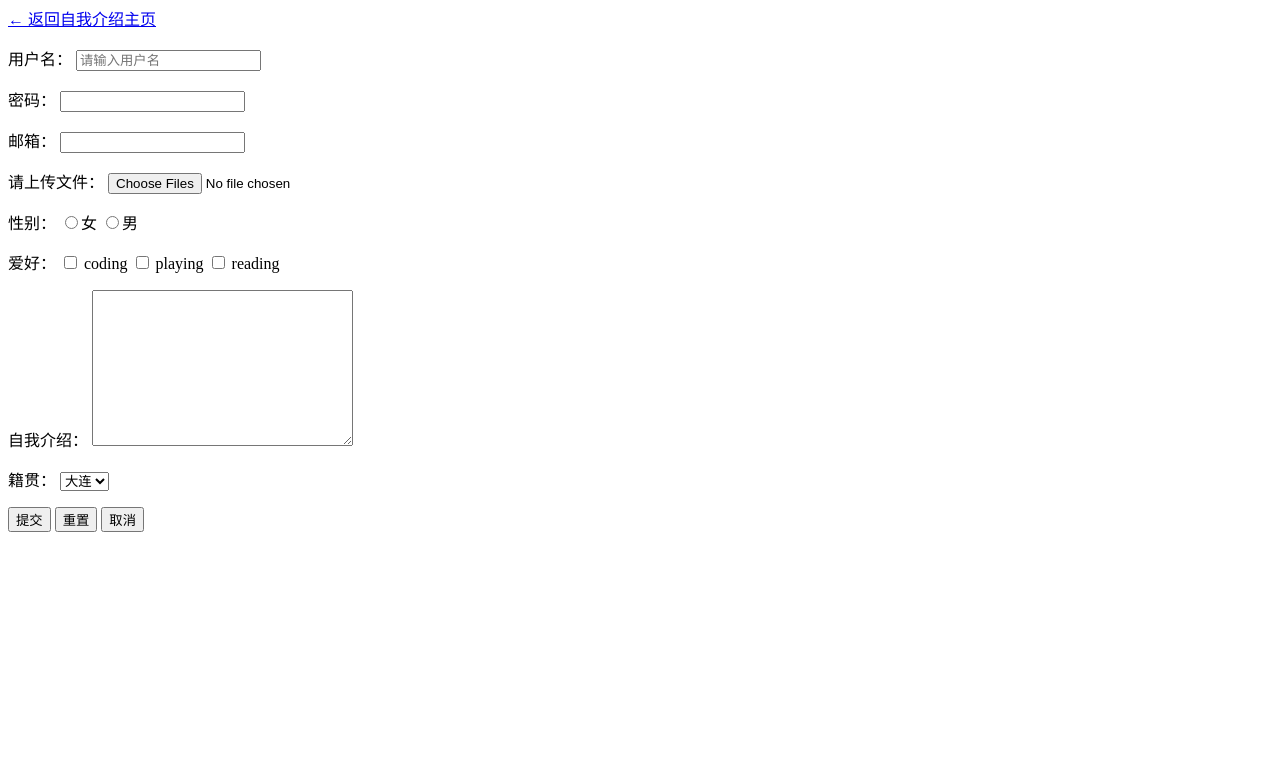
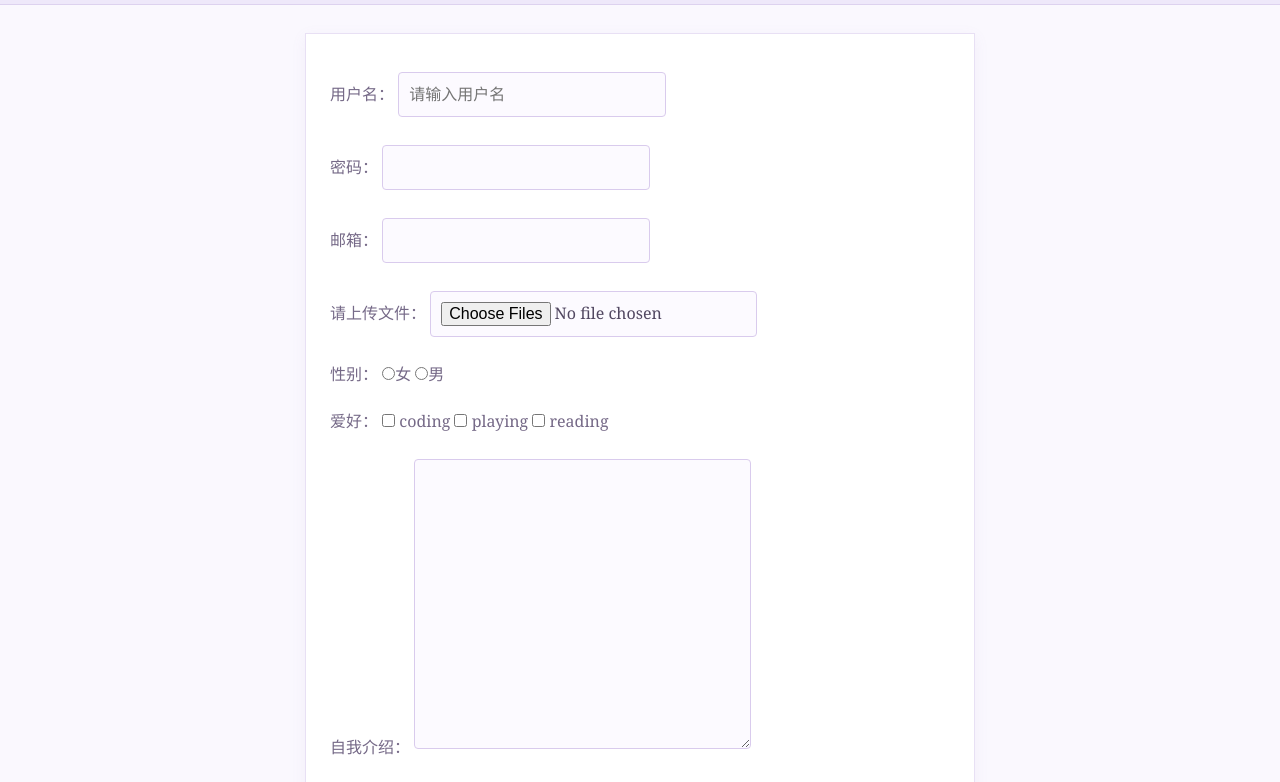
Before and after one commit to 20051130/qifangyuan031, a plain HTML site: page form.html in a window 1280 px wide. Shown: the part 69-851 px from the top of the page. Before the commit the page ends 800 px from the top, so only its background shows below. Drawn offline with Linux system fonts and the light colour scheme.

Commit message:
修复 form.html 样式引用：1.css 改为 qfy.css

```diff
--- a/form.html
+++ b/form.html
@@ -4,8 +4,8 @@
     <meta charset="UTF-8">
     <meta name="viewport" content="width=device-width, initial-scale=1.0">
     <title>表单子页面</title>
-    <!--同样引入根目录1.css -->
-    <link rel="stylesheet" href="./1.css">
+    <!--同样引入根目录qfy.css -->
+    <link rel="stylesheet" href="./qfy.css">
 </head>
 <body class="form-page">
     <header>
```
